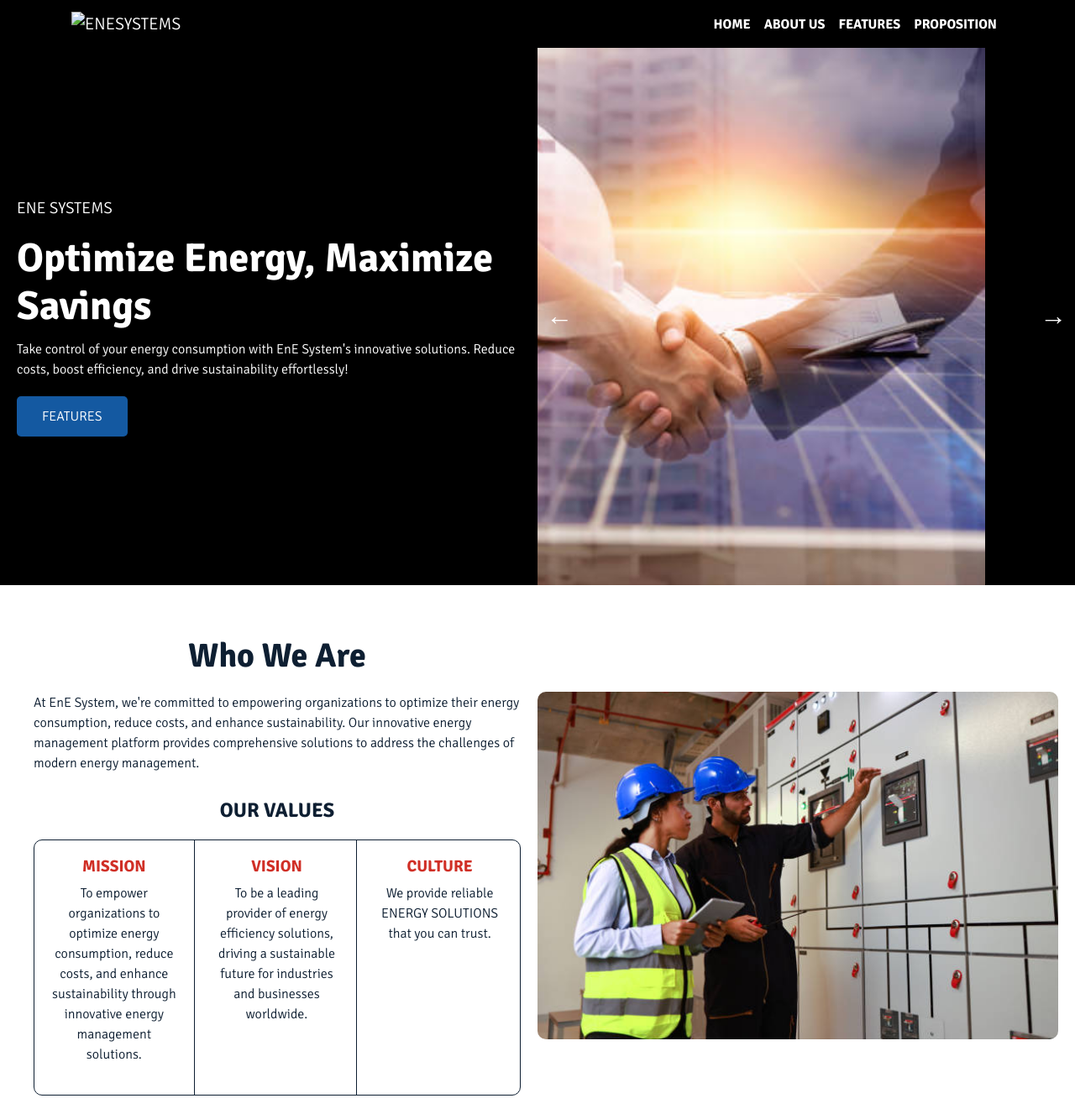
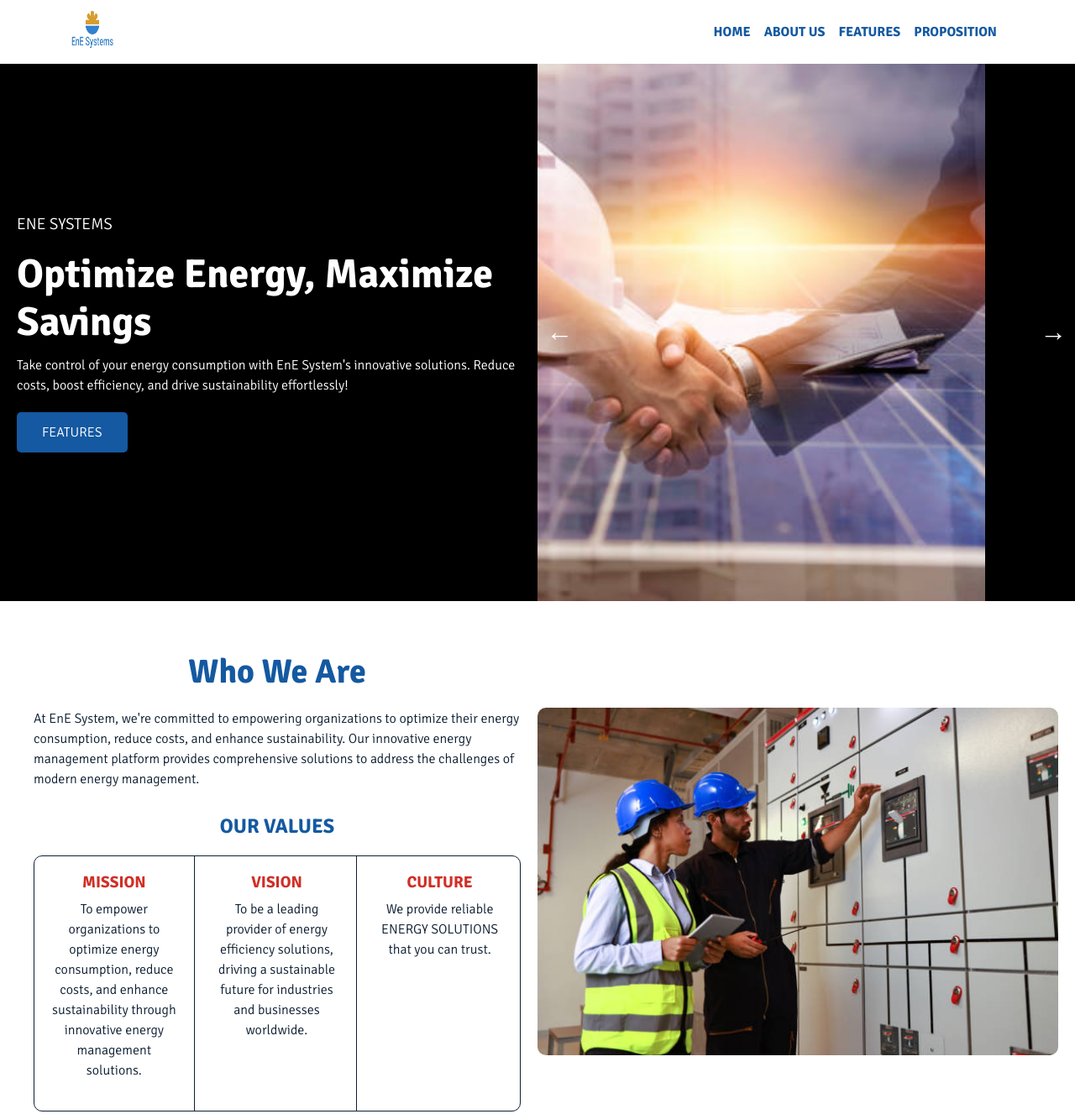
Before and after one commit to EnE-System/EnE-System-Website, a plain HTML site: page index.html in a window 1280 px wide. Shown: the top 1327 px of the page at 84% size. Drawn offline with nearby package versions, Linux system fonts and the light colour scheme.

Commit message:
first commit

```diff
--- a/index.html
+++ b/index.html
@@ -32,10 +32,10 @@
    </head>
    <body>
       <!-- Hero Section -->
-      <nav class="navbar navbar-expand-lg navbar-dark navbar-custom" style="overflow-x: hidden; background:   #000000; width: 100%;">
+      <nav class="navbar navbar-expand-lg navbar-dark navbar-custom" style="overflow-x: hidden; background-color: #fff; width: 100%;">
          <div class="container">
             <a class="navbar-brand" href="#home">
-            <img src="" alt="ENESYSTEMS" style="height: 50px; width: 50px;">
+            <img src="./imgs/logo.png" alt="ENESYSTEMS" style="height: 50px; width: 50px;">
             </a>
             <button class="navbar-toggler" type="button" data-toggle="collapse" data-target="#navbarNav" aria-controls="navbarNav" aria-expanded="false" aria-label="Toggle navigation">
             <span class="navbar-toggler-icon"></span>
@@ -43,16 +43,16 @@
             <div class="collapse navbar-collapse" id="navbarNav">
                <ul class="navbar-nav ml-auto">
                   <li class="nav-item">
-                     <a class="nav-link" style="color:   #ffffff; font-weight: 600;" href="#home">HOME</a>
+                     <a class="nav-link" style="color:   #1459a1; font-weight: 600;" href="#home">HOME</a>
                   </li>
                   <li class="nav-item">
-                     <a class="nav-link" style="color:    #ffffff; font-weight: 600;" href="#about">ABOUT US</a>
+                     <a class="nav-link" style="color:      #1459a1; font-weight: 600;" href="#about">ABOUT US</a>
                   </li>
                   <li class="nav-item">
-                     <a class="nav-link" style="color:    #ffffff; font-weight: 600;" href="#products">FEATURES</a>
+                     <a class="nav-link" style="color:       #1459a1; font-weight: 600;" href="#products">FEATURES</a>
                   </li>
                   <li class="nav-item">
-                     <a class="nav-link" style="color:    #ffffff; font-weight: 600;" href="#value">PROPOSITION</a>
+                     <a class="nav-link" style="color:       #1459a1; font-weight: 600;" href="#value">PROPOSITION</a>
                   </li>
 
                </ul>
@@ -217,7 +217,7 @@
               </div>
               <!-- Center Logo -->
               <div style="flex: 1; min-width: 200px; text-align: center; margin-bottom: 20px;">
-                 <img src="" alt="ENE SYSTEMS LOGO" style="max-width: 100px; height: auto;">
+                 <img src="./imgs/logo.png" alt="ENE SYSTEMS LOGO" style="max-width: 100px; height: auto;">
               </div>
               <!-- Right Logo -->
 
--- a/styles/styles.css
+++ b/styles/styles.css
@@ -176,7 +176,7 @@ body {
 .about-us-heading {
     font-size: 2.5rem;
     font-weight: 700;
-    color: #0e1f32
+    color:  #1459a1
 }
 
 .about-us-description {
@@ -189,7 +189,7 @@ body {
     font-size: 1.5rem;
     font-weight: 700;
     margin-top: 30px;
-    color: #0e1f32
+    color:  #1459a1
 }
 
 .why-us-bar {
@@ -242,7 +242,7 @@ footer {
 .products-heading {
     font-size: 2rem;
     margin-bottom: 2rem;
-    color:  #0e1f32
+    color:   #1459a1
 }
 
 .grid-container {
@@ -270,7 +270,7 @@ footer {
 
 .card h2 {
     font-size: 1.25rem;
-    color:  #0e1f32;
+    color:   #1459a1;
     margin-bottom: 1rem
 }
 
@@ -389,12 +389,12 @@ footer {
 .section-title {
     text-align: center;
     font-size: 2rem;
-    color:  #0e1f32;
+    color:   #1459a1;
     margin-bottom: 2rem
 }
 
 h3 {
-    color: #333;
+    color:  #1459a1;
     font-size: 1.25rem
 }
 
```
Also changed, not shown: imgs/logo.png (added).
